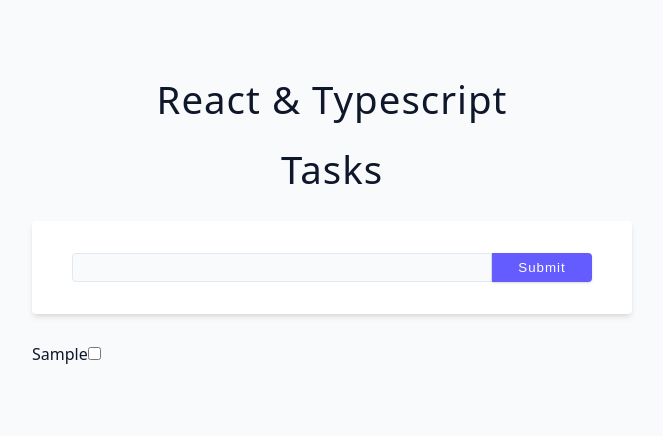
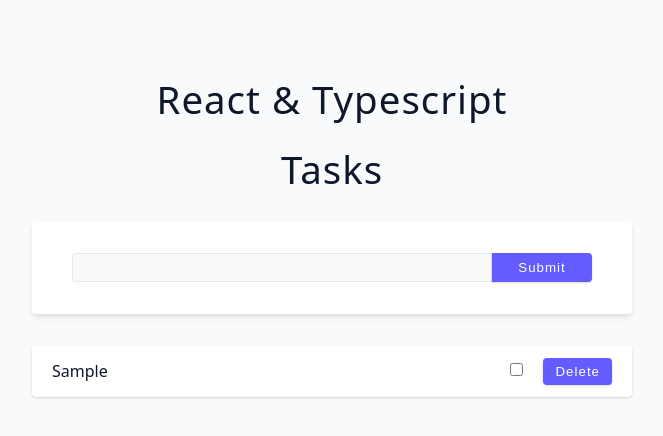
Before and after one commit to serhatbek/typescript-react-essentials, a React (Vite) app: page / in a window 1280 px wide. Both pictures are taken after typing "Sample" into the empty fields and a click on the button "Submit". Shown: the top 436 px of the page, without its empty margins (308-971 px from the left). Built offline with nearby package versions, Linux system fonts and the light colour scheme.

Commit message:
Tasks Project - Local Storage and Delete Task

```diff
--- a/src/starter/10-tasks/List.tsx
+++ b/src/starter/10-tasks/List.tsx
@@ -3,21 +3,32 @@
 type ListProps = {
   tasks: Task[];
   toggleTask: ({ id }: { id: string }) => void;
+  deleteTask: (taskId: string) => void;
 };
 
-const List = ({ toggleTask, tasks }: ListProps) => {
+const List = ({ toggleTask, tasks, deleteTask }: ListProps) => {
   return (
-    <ul>
-      {tasks?.map((task) => {
-        const { id, description, isCompleted } = task;
+    <ul className='list'>
+      {tasks.map((task) => {
         return (
-          <li key={id}>
-            {description}
-            <input
-              type='checkbox'
-              onChange={() => toggleTask({ id: task.id })}
-              checked={isCompleted}
-            />
+          <li key={task.id}>
+            <p className='task-text'>{task.description}</p>
+            <div>
+              <input
+                type='checkbox'
+                checked={task.isCompleted}
+                onChange={() => {
+                  toggleTask({ id: task.id });
+                }}
+              />
+              <button
+                style={{ marginLeft: '20px' }}
+                className='btn'
+                onClick={() => deleteTask(task.id)}
+              >
+                Delete
+              </button>
+            </div>
           </li>
         );
       })}
--- a/src/starter/10-tasks/index.tsx
+++ b/src/starter/10-tasks/index.tsx
@@ -1,18 +1,27 @@
-import { useState } from 'react';
+import { useEffect, useState } from 'react';
 import { type Task } from './types';
 import Form from './Form';
 import List from './List';
 
+const loadTasks = (): Task[] => {
+  const storedTasks = localStorage.getItem('tasks');
+  return storedTasks ? JSON.parse(storedTasks) : [];
+};
+
+const updateTasks = (tasks: Task[]): void => {
+  localStorage.setItem('tasks', JSON.stringify(tasks));
+};
+
 const Component = () => {
-  const [tasks, setTasks] = useState<Task[]>([]);
+  const [tasks, setTasks] = useState<Task[]>(loadTasks());
 
   console.log('tasks', tasks);
 
-  const addTask = (task: Task) => {
+  const addTask = (task: Task): void => {
     setTasks([...tasks, task]);
   };
 
-  const toggleTask = ({ id }: { id: string }) => {
+  const toggleTask = ({ id }: { id: string }): void => {
     setTasks(
       tasks.map((task) => {
         if (task.id === id) {
@@ -23,12 +32,20 @@
     );
   };
 
+  const deleteTask = (taskId) => {
+    setTasks(tasks.filter((task) => task.id !== taskId));
+  };
+
+  useEffect(() => {
+    updateTasks(tasks);
+  }, [tasks]);
+
   return (
     <section>
       <h2>Tasks</h2>
       <div>
         <Form addTask={addTask} />
-        <List toggleTask={toggleTask} tasks={tasks} />
+        <List toggleTask={toggleTask} tasks={tasks} deleteTask={deleteTask} />
       </div>
     </section>
   );
```
